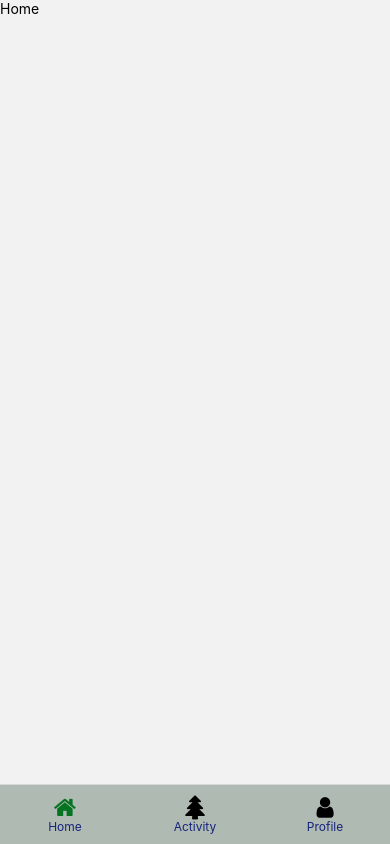
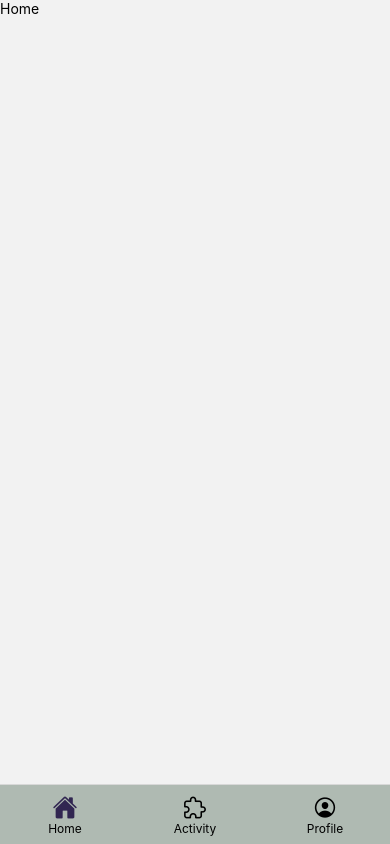
Before and after one commit to daytona65/groundhogs, a React Native app in the folder client/: screen / in a window 390 px wide. Built offline with nearby package versions, Linux system fonts and the light colour scheme.

Commit message:
Fix tab bugs, updated react-native version

```diff
--- a/client/App.js
+++ b/client/App.js
@@ -8,10 +8,12 @@ import { MaterialIcons } from '@expo/vector-icons';
 import { Ionicons } from '@expo/vector-icons';
 import { FontAwesome } from '@expo/vector-icons';
 
+import { COLORS } from './constants/theme';
+
 
 const Tab = createBottomTabNavigator()
 
-const screenOptions = {
+const screenOptions = ({ route }) => ({
   tabBarShowLabel:false,
   headerShown:false,
   tabBarStyle:{
@@ -21,9 +23,29 @@ const screenOptions = {
     left: 0,
     elevation: 0,
     height: 60,
-    background: '#afbab2'
+    backgroundColor: '#afbab2',
   },
-}
+  tabBarIcon: ({ focused, color, size }) => {
+    let iconName;
+
+    if (route.name === 'Home') {
+      iconName = focused ? 'home' : 'home-outline';
+    } else if (route.name === 'Activity') {
+      iconName = focused ? 'extension-puzzle' : 'extension-puzzle-outline';
+    } else if (route.name === 'Profile') {
+      iconName = focused ? 'person-circle' : 'person-circle-outline';
+    }
+
+    return (
+      <View style={styles.tab}>
+          <Ionicons name={iconName} size={size} color={color} />
+          <Text style={{fontSize: 12}}>{route.name}</Text>
+      </View>
+    );
+  },
+  tabBarActiveTintColor: COLORS.primary,
+  tabBarInactiveTintColor: 'black'
+})
 
 const styles = StyleSheet.create({
   container: {
@@ -31,22 +53,11 @@ const styles = StyleSheet.create({
     backgroundColor: '#FCFBF4',
     alignItems: 'center',
     justifyContent: 'center',
-    // width: Platform.OS == "ios" ? 50 : 60,
-    // height: Platform.OS == "ios" ? 50 : 60,
-    // top: Platform.OS == "ios" ? -10 : -20,
-    // borderRadius: Platform.OS == "ios" ? 25 : 30
   },
 
-  highlighted: {
+  tab: {
     alignItems: 'center',
     justifyContent: 'center',
-    color: '#057320'
-  },
-
-  default: {
-    alignItems: 'center',
-    justifyContent: 'center',
-    color: '#000'
   }
 
 });
@@ -55,48 +66,9 @@ export default function App() {
   return (
     <NavigationContainer style={styles.container}>
       <Tab.Navigator screenOptions={screenOptions}>
-        <Tab.Screen
-        name="Home"
-        component={Home}
-        options={{
-          tabBarIcon: ({focused})=>{
-            return (
-              <View style={focused ? styles.highlighted: styles.default}>
-                <FontAwesome name="home" size={24} />
-                <Text style={{fontSize: 12, color: "#16247d"}}>Home</Text>
-              </View>
-            )
-          }
-        }}
-        />
-        <Tab.Screen
-        name="Activity"
-        component={Activity}
-        options={{
-          tabBarIcon: ({focused})=>{
-            return (
-              <View style={focused ? styles.highlighted: styles.default}>
-                <FontAwesome name="tree" size={24} />
-                <Text style={{fontSize: 12, color: "#16247d"}}>Activity</Text>
-              </View>
-            )
-          }
-        }}
-        />
-        <Tab.Screen
-        name="Profile"
-        component={Profile}
-        options={{
-          tabBarIcon: ({focused})=>{
-            return (
-              <View style={focused ? styles.highlighted: styles.default}>
-                <FontAwesome name="user" size={24} />
-                <Text style={{fontSize: 12, color: "#16247d"}}>Profile</Text>
-              </View>
-            )
-          }
-        }}
-        />
+        <Tab.Screen name="Home" component={Home} />
+        <Tab.Screen name="Activity" component={Activity} />
+        <Tab.Screen name="Profile" component={Profile} />
       </Tab.Navigator>
     </NavigationContainer>
   );
--- a/client/package.json
+++ b/client/package.json
@@ -21,7 +21,7 @@
     "expo-status-bar": "~1.11.1",
     "react": "18.2.0",
     "react-dom": "18.2.0",
-    "react-native": "0.73.2",
+    "react-native": "0.73.4",
     "react-native-paper": "^5.12.3",
     "react-native-safe-area-context": "^4.8.2",
     "react-native-screens": "~3.29.0",
```
Also changed, not shown: 1 other file (tests, documents, lock files or other folders).
